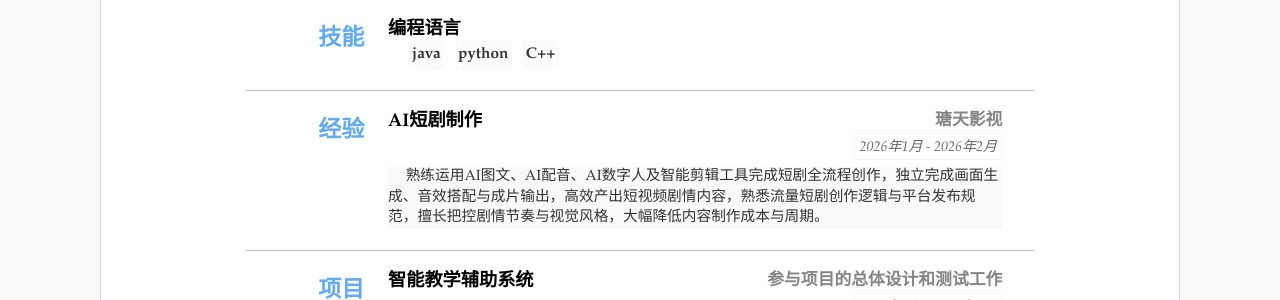
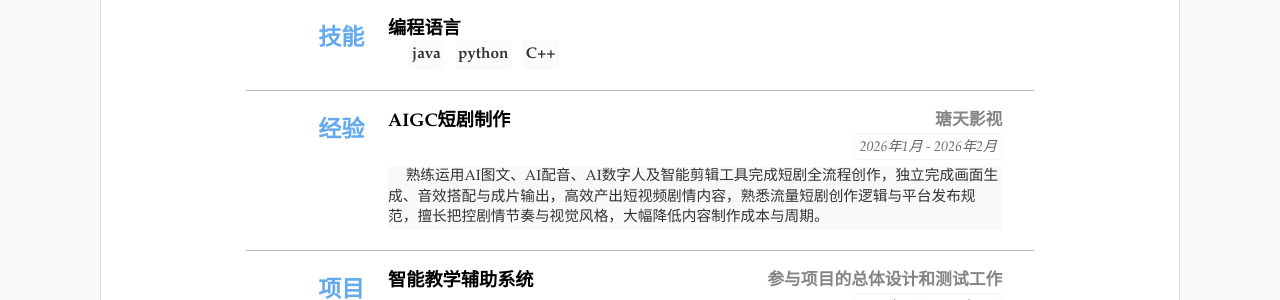
Before and after one commit to skalu829/111, a Jekyll site: the page built from index.html, in a window 1280 px wide. Shown: the part 338-638 px from the top of the page. Built offline with Jekyll 4.4.1, drawn with Linux system fonts in a browser that asks for light colours.

Commit message:
Update resume.yml

```diff
--- a/_data/resume.yml
+++ b/_data/resume.yml
@@ -48,7 +48,7 @@ main: #简历主要内容，
   - title: 职位
     sub: 瑭天影视
     duration: "2026年1月 - 2026年2月"
-    title: AI短剧制作
+    title: AIGC短剧制作
     detail: 熟练运用AI图文、AI配音、AI数字人及智能剪辑工具完成短剧全流程创作，独立完成画面生成、音效搭配与成片输出，高效产出短视频剧情内容，熟悉流量短剧创作逻辑与平台发布规范，擅长把控剧情节奏与视觉风格，大幅降低内容制作成本与周期。
 
 - type: projects
```
